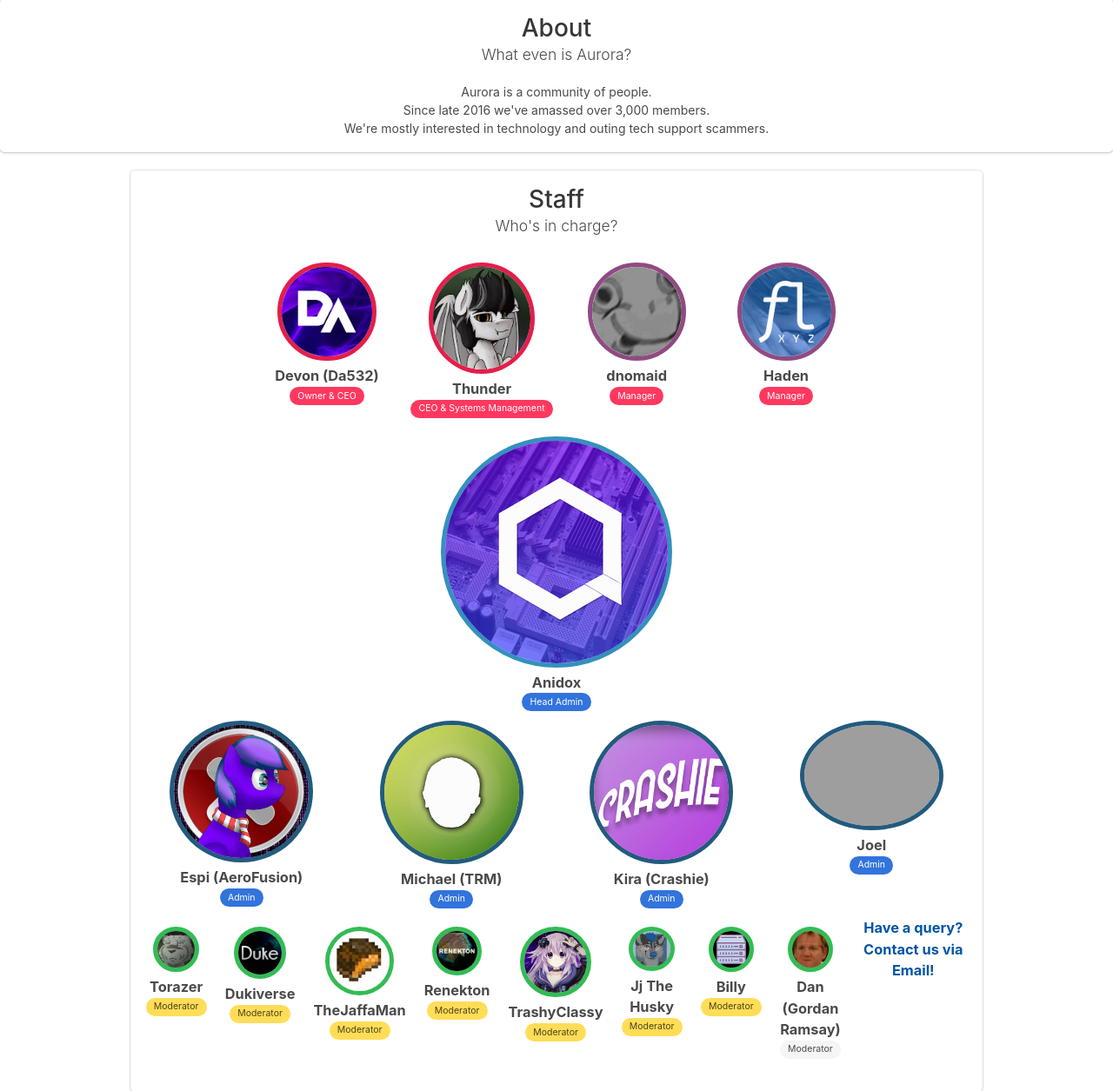
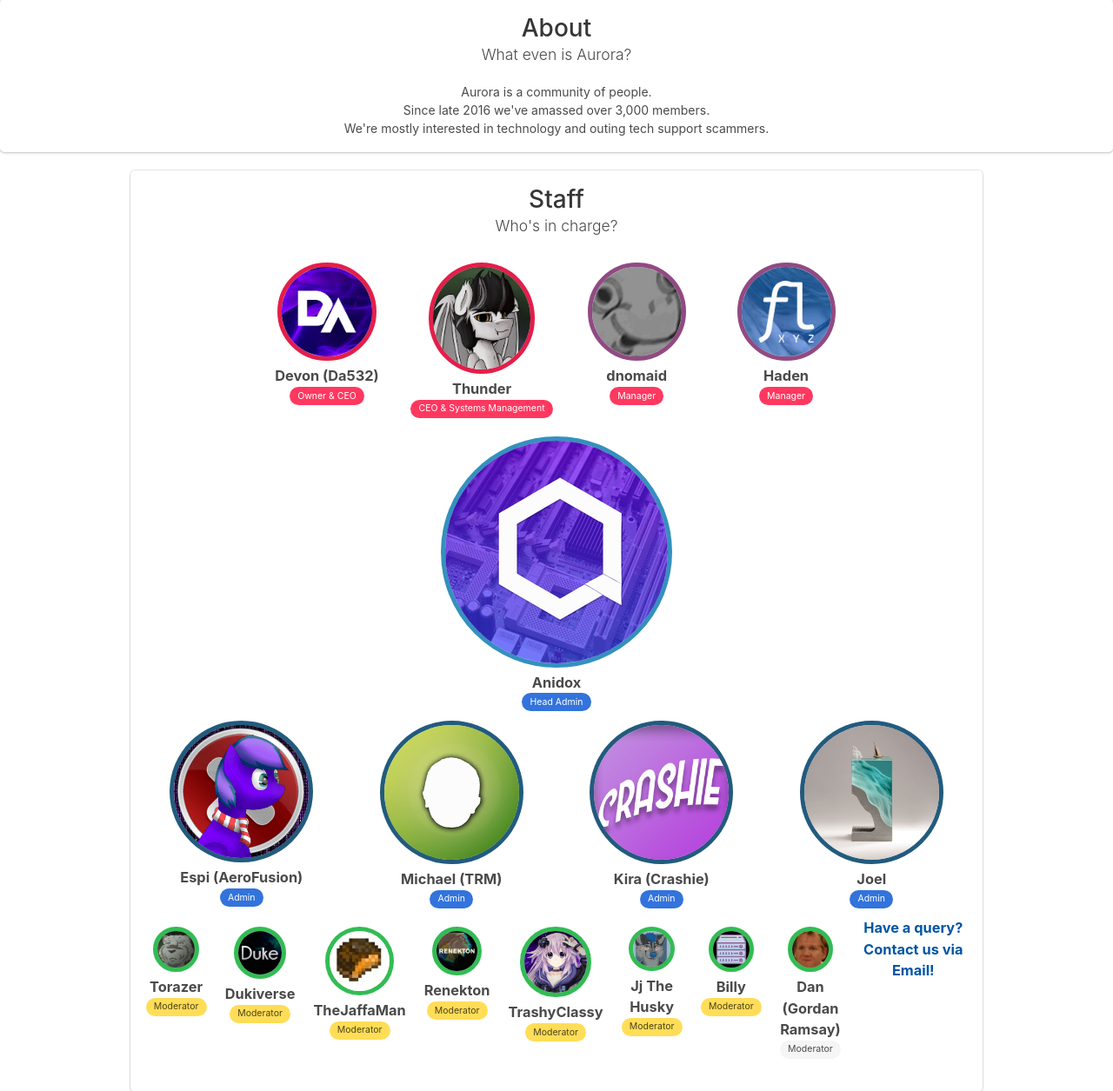
Before and after one commit to AuroraCommunity/AuroraCommunity.github.io, a PHP site: page / in a window 1280 px wide. Shown: the part 502-1757 px from the top of the page at 87% size. Run offline with PHP 8.4, Linux system fonts and the light colour scheme; some libraries are stand-ins or nearby versions; grey boxes are pictures that could not be loaded.

Commit message:
Update index.php

```diff
--- a/index.php
+++ b/index.php
@@ -77,7 +77,7 @@
 
 
 		  <div class="column">
-           <a href="http://gellat.io" target="_blank" rel="noopener noreferrer"><img src="img/people/gellatio.png" class="someone admin"></a>
+           <a href="http://gellat.io" target="_blank" rel="noopener noreferrer"><img src="img/people/gellatio.jpg" class="someone admin"></a>
           <h3>Joel</h3>
           <span class="tag is-info">Admin</span>
       </div>
```
